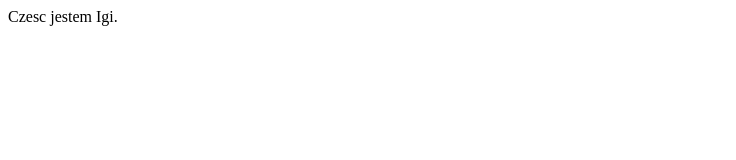
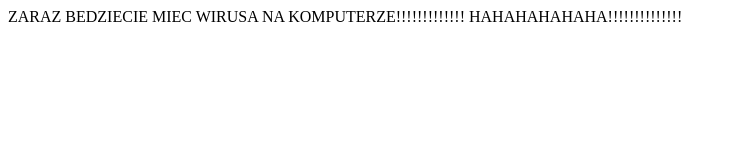
Before and after one commit to IgiBlackbird/IgiBlackbird.github.io, a plain HTML site: page index.html in a window 1280 px wide. Shown: the whole page, without its empty margins (0-736 px from the left). Drawn offline with Linux system fonts and the light colour scheme.

Commit message:
strona internetowa

```diff
--- a/index.html
+++ b/index.html
@@ -2,6 +2,6 @@
 <head>
 </head>
 <body>
-Czesc jestem Igi.
+ZARAZ BEDZIECIE MIEC WIRUSA NA KOMPUTERZE!!!!!!!!!!!!! HAHAHAHAHAHA!!!!!!!!!!!!!!
 </body>
 </html>
```
